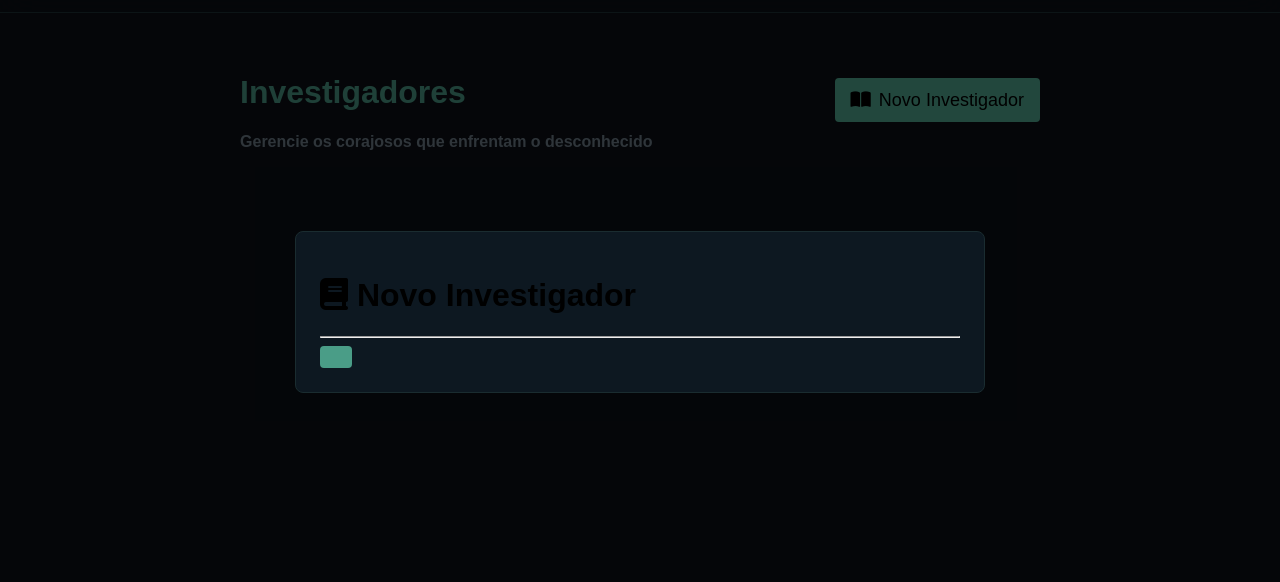
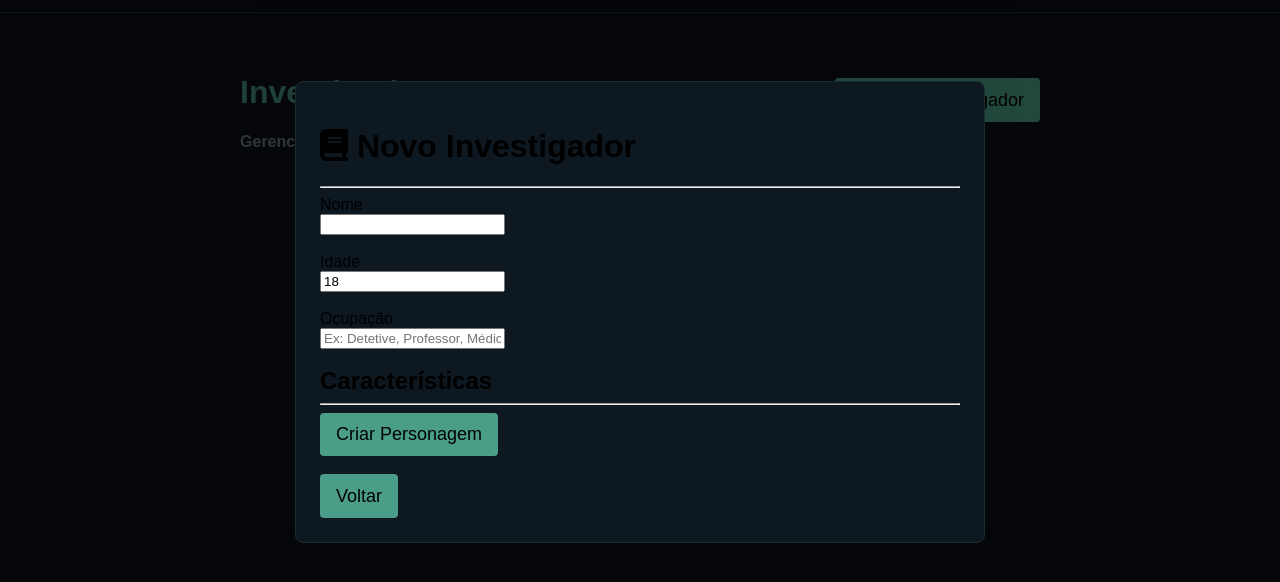
Before and after one commit to MateusM312/-Ficha-Mestre-RPG-, a plain HTML site: page index.html in a window 1280 px wide. Shown: the part 88-670 px from the top of the page. Drawn offline with Linux system fonts and the light colour scheme.

Commit message:
testando...

```diff
--- a/index.html
+++ b/index.html
@@ -1,21 +1,45 @@
 <!DOCTYPE html>
 <html lang="en">
+
 <head>
     <meta charset="UTF-8">
     <meta name="viewport" content="width=device-width, initial-scale=1.0">
     <title>Call of Cthulhu</title>
     <link rel="stylesheet" href="./styles/style.css">
     <link rel="shortcut icon" href="/images/caveira-e-ossos.png" type="image/x-icon">
-    <link rel="stylesheet" href="https://cdnjs.cloudflare.com/ajax/libs/font-awesome/6.5.0/css/all.min.css" integrity="sha512-Avb2QiuDEEvB4bZJYdft2mNjVShBftLdPG8FJ0V7irTLQ8Uo0qcPxh4Plq7G5tGm0rU+1SPhVotteLpBERwTkw==" crossorigin="anonymous" referrerpolicy="no-referrer" />
+    <link rel="stylesheet" href="https://cdnjs.cloudflare.com/ajax/libs/font-awesome/6.5.0/css/all.min.css"
+        integrity="sha512-Avb2QiuDEEvB4bZJYdft2mNjVShBftLdPG8FJ0V7irTLQ8Uo0qcPxh4Plq7G5tGm0rU+1SPhVotteLpBERwTkw=="
+        crossorigin="anonymous" referrerpolicy="no-referrer" />
 </head>
+
 <body>
     <div class="background-add" id="modal" onclick="this.style.display='none'">
         <div class="add" onclick="event.stopPropagation()">
             <h1><i class="fa-solid fa-book"></i> Novo Investigador</h1>
+            <hr>
+            <form action="post">
+                <div class="box">
+                    <label>Nome</label> <br>
+                    <input type="text" name="name" id="iname">
+                </div>
+                <br>
+                <div class="box">
+                    <label>Idade</label> <br>
+                    <input type="number" value="18">
+                </div>
+                <br>
+                <div class="ocupação-box">
+                    <label>Ocupação</label> <br>
+                    <input type="text" placeholder="Ex: Detetive, Professor, Médico, Jornalista...">
+                </div>
+                <br>
+                <h2>Características</h2>
+                <hr>
 
-            <hr>
-
-            <button></button>
+                <button type="button">Criar Personagem</button>
+                <br>
+                <button type="button">Voltar</button>
+            </form>
         </div>
     </div>
     <header>
@@ -28,7 +52,8 @@
         </div>
         <div class="buttons-switch">
             <button class="selected"><i class="fa-solid fa-user-plus"></i>Investigadores</button>
-            <button onclick="window.location.href='./pages/Inimigo.html'" class="header-inactive"><i class="fa-solid fa-skull-crossbones"></i></i>Inimigos & Criaturas</button>
+            <button onclick="window.location.href='./pages/Inimigo.html'" class="header-inactive"><i
+                    class="fa-solid fa-skull-crossbones"></i></i>Inimigos & Criaturas</button>
         </div>
     </header>
     <div class="body-mod">
@@ -37,7 +62,9 @@
                 <h1>Investigadores</h1>
                 <h4>Gerencie os corajosos que enfrentam o desconhecido</h4>
             </div>
-            <div class="button-add"><button class="selected" onclick="document.getElementById('modal').style.display='flex'"><i class="fa-solid fa-book-open"></i> Novo Investigador</button></div>
+            <div class="button-add"><button class="selected"
+                    onclick="document.getElementById('modal').style.display='flex'"><i
+                        class="fa-solid fa-book-open"></i> Novo Investigador</button></div>
         </div>
 
         <div class="grid">
@@ -46,4 +73,5 @@
     </div>
 </body>
 <script src="./scripts/script.js"></script>
+
 </html>
```
